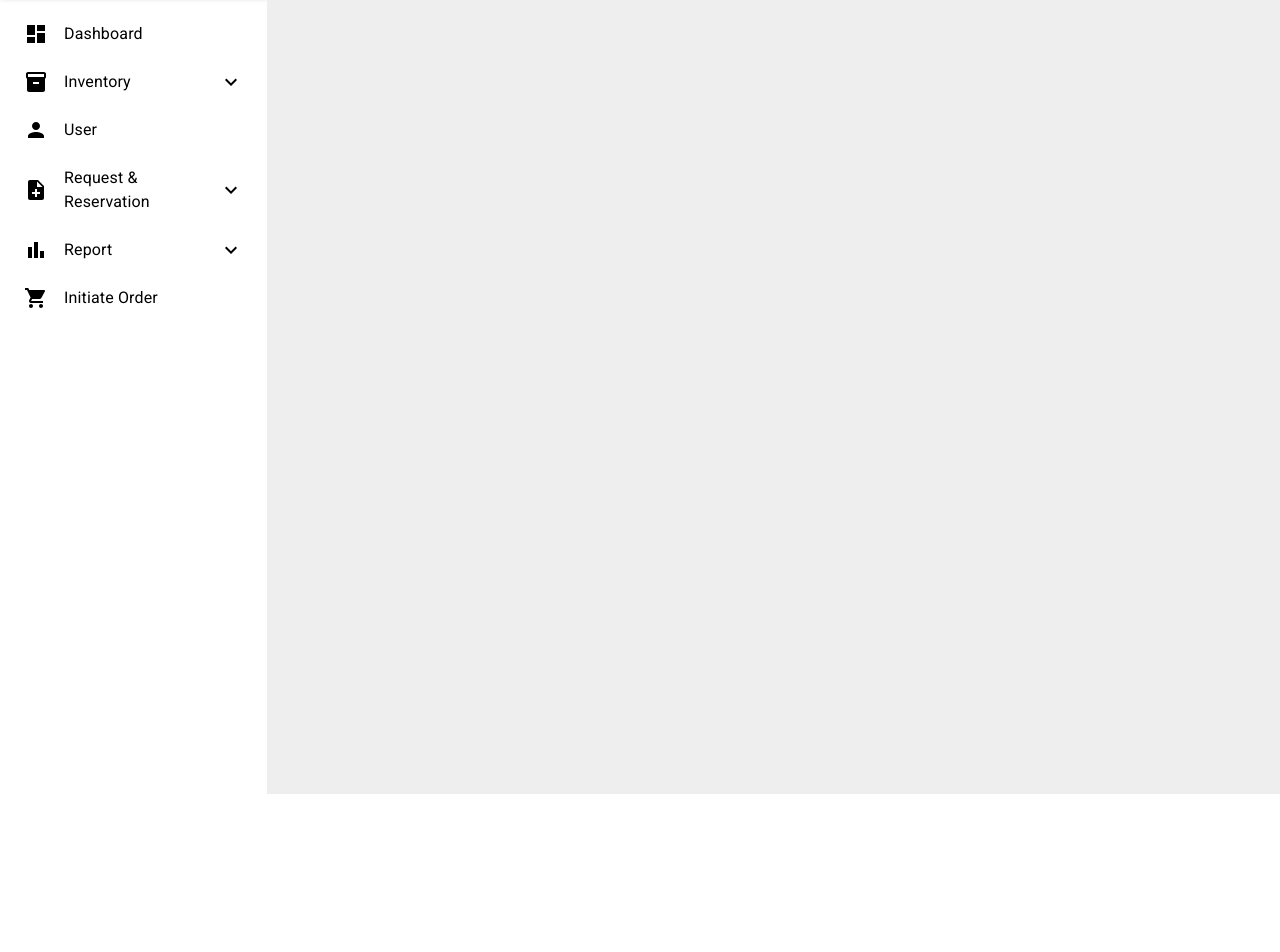
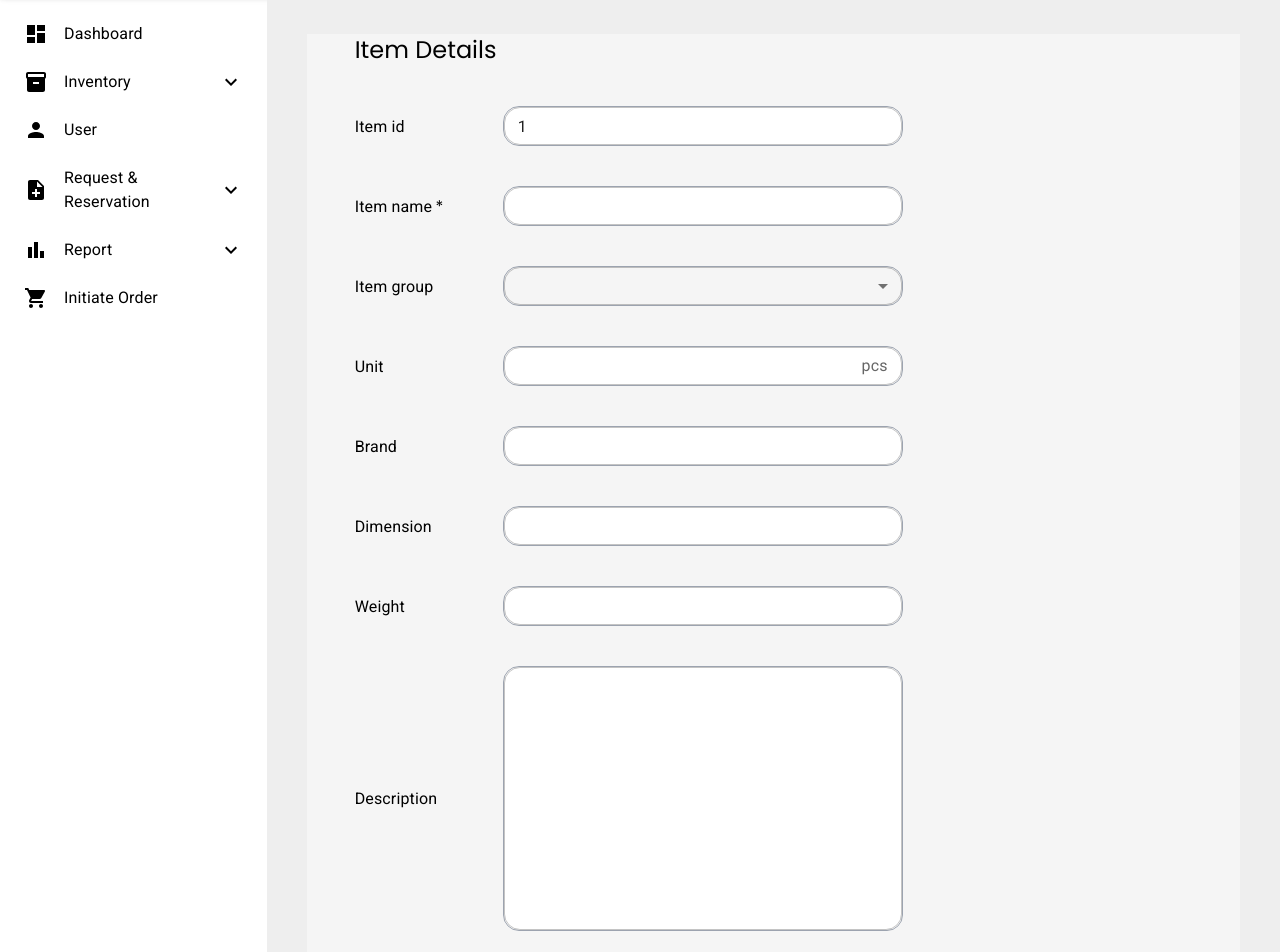
Before and after one commit to DileepaAshen2000/centralSyncFrontend, a React (Create React App) app: page /item/edit-item/1 in a window 1280 px wide. Shown: the part 78-1030 px from the top of the page. Before the commit the page ends 872 px from the top, so only its background shows below. Built offline with nearby package versions, Linux system fonts and the light colour scheme; no server answers.

Commit message:
view by id and edit item

```diff
--- a/src/pages/Home.jsx
+++ b/src/pages/Home.jsx
@@ -10,6 +10,7 @@ import AdjustmentDocument from './Adjustment/AdjustmentDocument'
 import RequestList from './InventoryRequest/InventoryRequestList'
 import ItemDataGrid from './InventoryItem/InventoryItems'
 import AddItemForm from './InventoryItem/NewItem'
+import ViewItemDetails from './InventoryItem/ViewDetails'
 
 const Home = () => {
   return (
@@ -33,6 +34,7 @@ const Home = () => {
               <Route path='/inventoryRequest' element={<RequestList/>}></Route>
               <Route path='/item' element={<ItemDataGrid/>}></Route>
               <Route path='/item/add-item' element={<AddItemForm/>}></Route>
+              <Route path='/item/edit-item/:ID' element={<ViewItemDetails/>}></Route>
             </Routes>
           </BrowserRouter>
         </Grid>
--- /dev/null
+++ b/src/pages/InventoryItem/ViewDetails.jsx
@@ -0,0 +1,271 @@
+import {
+  InputAdornment,
+  InputLabel,
+  MenuItem,
+  Select,
+  TextField,
+} from "@mui/material";
+import { Button } from "@mui/material";
+import { useEffect, useState } from "react";
+import { useParams } from "react-router-dom";
+import axios from "axios";
+
+const ViewItemDetails = () => {
+  const [itemName, setItemName] = useState("");
+  const [itemGroup, setItemGroup] = useState("select an item group");
+  const [unit, setUnit] = useState("");
+  const [brand, setBrand] = useState("");
+  const [dimension, setDimension] = useState("");
+  const [weight, setWeight] = useState("");
+  const [description, setDescription] = useState("");
+  const [quantity, setQuantity] = useState("");
+  const [isEditable, setIsEditable] = useState(true);
+  const { ID } = useParams();
+
+
+
+  useEffect(() => {
+    axios
+      .get("http://localhost:8080/inventory-item/getById/" + ID)
+      .then((response) => {
+        const data = {
+          id: response.data.index + 1,
+          itemName: response.data.itemName,
+          itemGroup: response.data.itemGroup,
+          brand: response.data.brand,
+          unit: response.data.unit,
+          dimension: response.data.dimension,
+          weight: response.data.weight,
+          description: response.data.description,
+          quantity: response.data.quantity,
+        };
+
+        setItemName(data.itemName);
+        setItemGroup(data.itemGroup);
+        setBrand(data.brand);
+        setUnit(data.unit);
+        setDimension(data.dimension);
+        setWeight(data.weight);
+        setDescription(data.description);
+        setQuantity(data.quantity);
+      })
+      .catch((error) => {
+        console.log(error);
+      });
+  }, [ID]);
+
+  const handleEdit = () => {
+    setIsEditable(!isEditable);
+  };
+
+  const handleSave = (e) => {
+    const item = {
+      itemName,
+      itemGroup,
+      unit,
+      brand,
+      dimension,
+      weight,
+      description,
+      quantity,
+    };
+
+    axios
+      .put("http://localhost:8080/inventory-item/updateById/" + ID, item)
+      .then(() => {
+        console.log("Successfully updated");
+      })
+      .catch((error) => {
+        console.log(error);
+      });
+
+
+
+  };
+
+  return (
+    <form className="bg-[#F5F5F5] grid grid-cols-8 gap-y-10 pl-12 ">
+      <h1 className=" col-span-4 text-2xl ">Item Details</h1>
+      <div className="col-start-1 col-span-4 flex items-center">
+        <InputLabel
+          htmlFor="id"
+          className="flex-none text-black w-32 "
+        >
+          Item id
+        </InputLabel>
+        <TextField
+          value={ID}
+          id="id"
+          variant="outlined"
+          InputProps={{
+            className:
+              "w-[400px] rounded-2xl border border-gray-400 h-10 ml-5 bg-white  ",
+            readOnly: true,
+          }}
+        />
+      </div>
+
+      <div className="col-start-1 col-span-4 flex items-center">
+        <InputLabel
+          htmlFor="name"
+          className="flex-none text-black w-32 "
+          required
+        >
+          Item name
+        </InputLabel>
+        <TextField
+          value={itemName}
+          onChange={(e) => setItemName(e.target.value)}
+          id="name"
+          variant="outlined"
+          InputProps={{
+            className:
+              "w-[400px] rounded-2xl border border-gray-400 h-10 ml-5 bg-white  ",
+            readOnly: isEditable,
+          }}
+        />
+      </div>
+
+      <div className="col-start-1 col-span-4 flex items-center">
+        <InputLabel htmlFor="itemGroup" className="flex-none text-black w-32 ">
+          Item group
+        </InputLabel>
+        <div className="flex-grow">
+          <Select
+            value={itemGroup}
+            onChange={(e) => setItemGroup(e.target.value)}
+            id="itemGroup"
+            className="  w-[400px] h-10 border border-gray-400 rounded-2xl  ml-5"
+          >
+            <MenuItem disabled value={itemGroup}></MenuItem>
+            <MenuItem value="computer accessories">
+              Computer accessories
+            </MenuItem>
+            <MenuItem value="printers">Printers</MenuItem>
+            <MenuItem value="hardware">Hardware</MenuItem>
+            <MenuItem value="other">other</MenuItem>
+          </Select>
+        </div>
+      </div>
+
+      <div className="col-start-1 col-span-4 flex items-center">
+        <InputLabel htmlFor="unit" className="flex-none text-black w-32 ">
+          Unit
+        </InputLabel>
+        <TextField
+          value={unit}
+          onChange={(e) => setUnit(e.target.value)}
+          id="unit"
+          variant="outlined"
+          InputProps={{
+            endAdornment: <InputAdornment position="end">pcs</InputAdornment>,
+            className:
+              "w-[400px] rounded-2xl border border-gray-400 h-10 ml-5 bg-white",
+            readOnly: isEditable,
+          }}
+        />
+      </div>
+      <div className="col-start-1 col-span-4 flex items-center">
+        <InputLabel htmlFor="brand" className="flex-none text-black w-32 ">
+          Brand
+        </InputLabel>
+        <TextField
+          value={brand}
+          onChange={(e) => setBrand(e.target.value)}
+          id="brand"
+          variant="outlined"
+          InputProps={{
+            className:
+              "w-[400px] rounded-2xl border border-gray-400 h-10 ml-5 bg-white",
+          }}
+        />
+      </div>
+      <div className="col-start-1 col-span-4 flex items-center">
+        <InputLabel htmlFor="dimension" className="flex-none text-black  w-32">
+          Dimension
+        </InputLabel>
+        <TextField
+          value={dimension}
+          onChange={(e) => setDimension(e.target.value)}
+          id="dimension"
+          variant="outlined"
+          InputProps={{
+            className:
+              "w-[400px] rounded-2xl border border-gray-400 h-10 ml-5 bg-white",
+            readOnly: isEditable,
+          }}
+        />
+      </div>
+      <div className="col-start-1 col-span-4 flex items-center">
+        <InputLabel htmlFor="weight" className="flex-none text-black  w-32">
+          Weight
+        </InputLabel>
+        <TextField
+          value={weight}
+          onChange={(e) => setWeight(e.target.value)}
+          id="weight"
+          variant="outlined"
+          InputProps={{
+            className:
+              "w-[400px] rounded-2xl border border-gray-400 h-10 ml-5 bg-white",
+            readOnly: isEditable,
+          }}
+        />
+      </div>
+      <div className="col-start-1 col-span-4 flex items-center">
+        <InputLabel
+          htmlFor="description"
+          className="flex-none text-black  w-32 mt-0"
+        >
+          Description
+        </InputLabel>
+        <TextField
+          value={description}
+          onChange={(e) => setDescription(e.target.value)}
+          id="description"
+          variant="outlined"
+          multiline
+          rows={10}
+          InputProps={{
+            className:
+              "w-[400px] rounded-2xl border border-gray-400 ml-5 bg-white",
+            readOnly: isEditable,
+          }}
+        />
+      </div>
+      <div className="col-start-1 col-span-4 flex items-center">
+        <InputLabel htmlFor="quantity" className="flex-none text-black w-32 ">
+          Initial quantity
+        </InputLabel>
+        <TextField
+          value={quantity}
+          onChange={(e) => setQuantity(e.target.value)}
+          id="quantity"
+          variant="outlined"
+          InputProps={{
+            className:
+              "w-[400px] rounded-2xl border border-gray-400 h-10 ml-5 bg-white",
+            readOnly: isEditable,
+          }}
+        />
+      </div>
+
+      <Button
+        variant="contained"
+        className="row-start-11 col-start-6 rounded-sm bg-blue-600 ml-10"
+        onClick={handleEdit}
+      >
+        Edit
+      </Button>
+      <Button
+        variant="outlined"
+        className="row-start-11 col-start-8 rounded-sm bg-white text-blue-600 border-blue-600"
+        onClick={handleSave}
+      >
+        Save
+      </Button>
+    </form>
+  );
+};
+
+export default ViewItemDetails;
```
